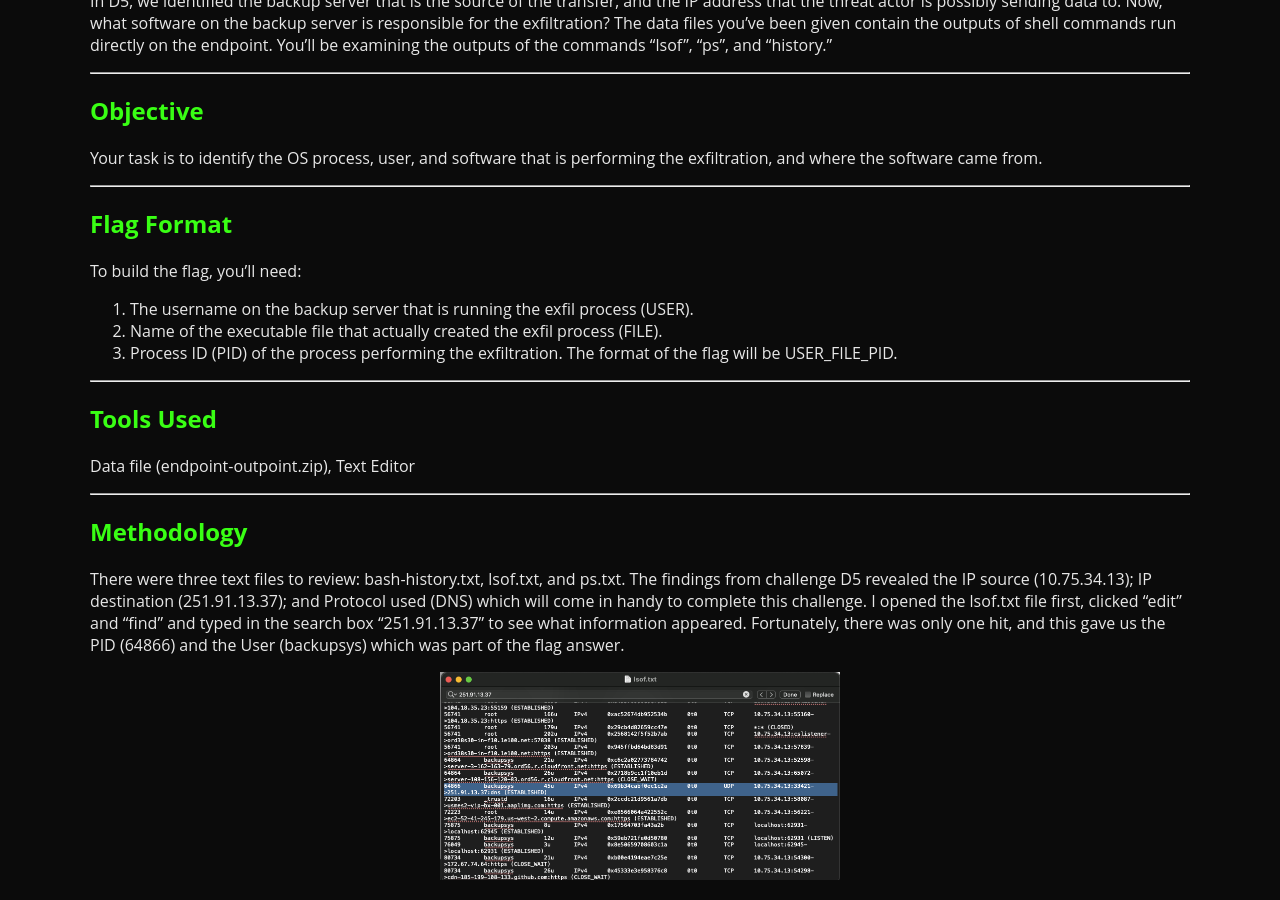
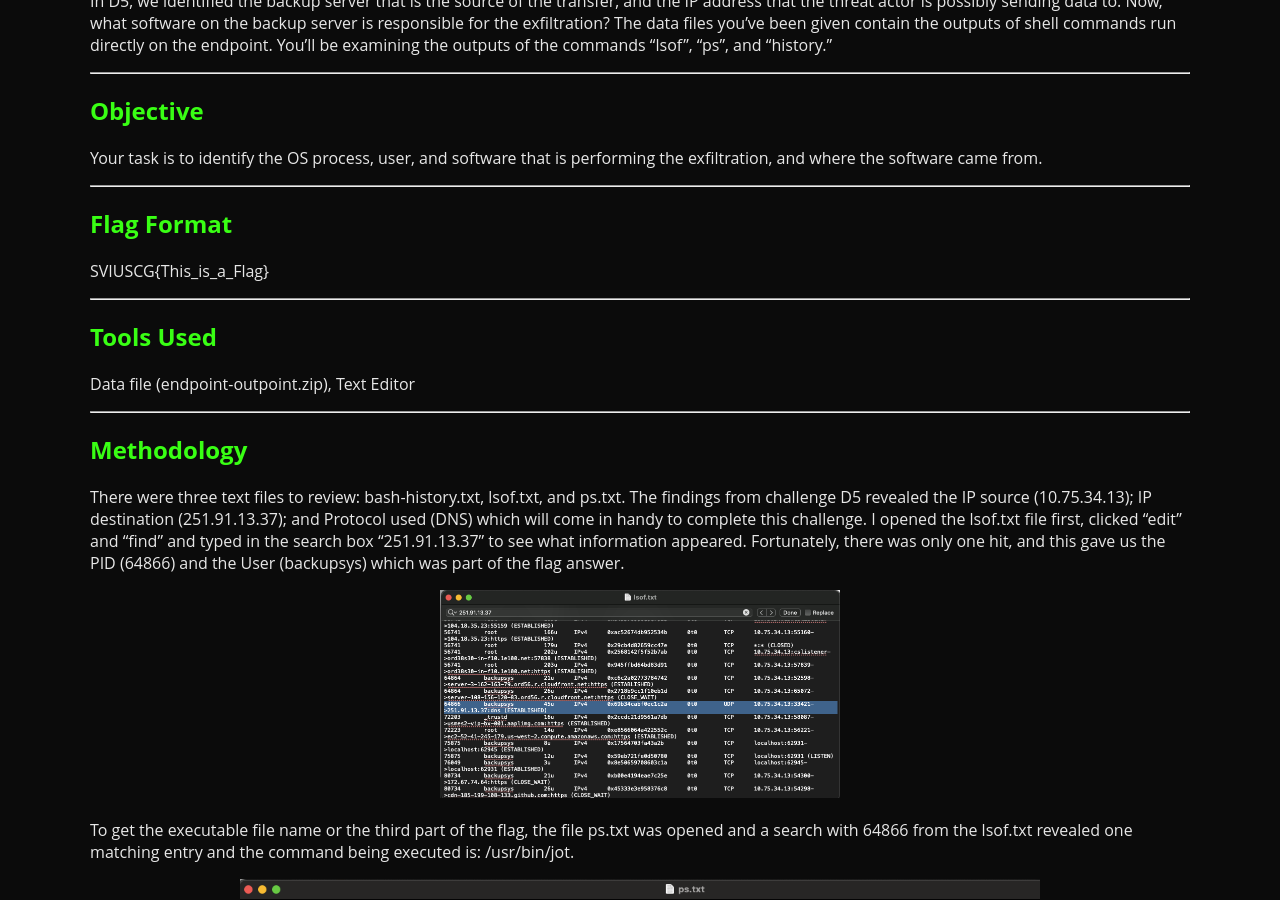
Before and after one commit to glsanclem/2026-US-Cyber-Open-CTF, a Jekyll site: the page built from main_challenges/d7-endpoints-exfiltration.md, in a window 1280 px wide and 900 px high, scrolled down 588 px. Built offline with Jekyll 4.4.1, drawn with Linux system fonts in a browser that asks for light colours.

Commit message:
Replace flag format details with the actual flag
Updated flag format section with the actual flag.

```diff
--- a/main_challenges/d7-endpoints-exfiltration.md
+++ b/main_challenges/d7-endpoints-exfiltration.md
@@ -26,10 +26,7 @@ Your task is to identify the OS process, user, and software that is performing t
 ---
 
 ## Flag Format
-To build the flag, you'll need:
-1. The username on the backup server that is running the exfil process (USER).
-2. Name of the executable file that actually created the exfil process (FILE).
-3. Process ID (PID) of the process performing the exfiltration. The format of the flag will be USER_FILE_PID.
+SVIUSCG{This_is_a_Flag}
 
 ---
 
```
